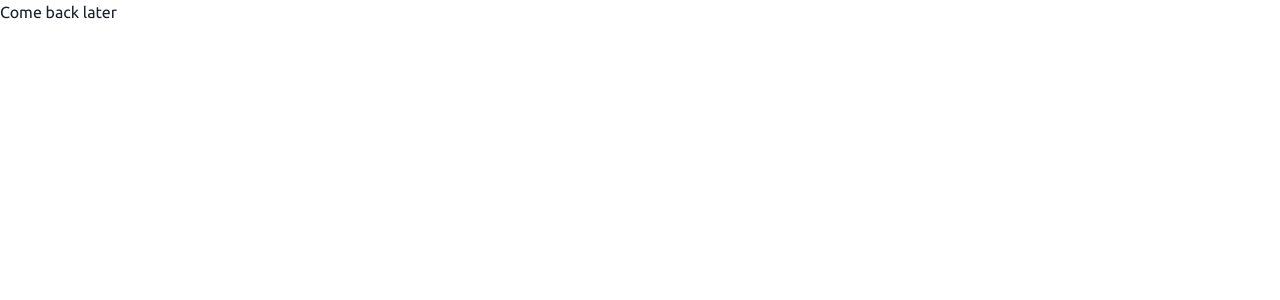
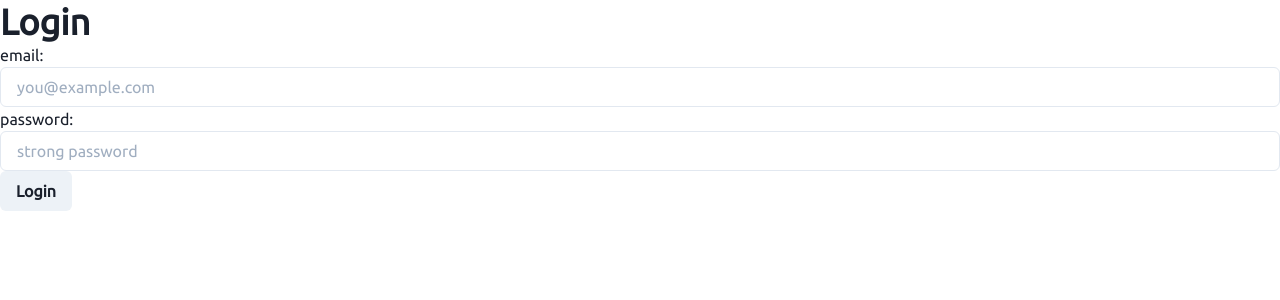
Before and after one commit to pSnehanshu/project-gogona, a React (Create React App) app in the folder frontend/: page /auth/login in a window 1280 px wide. Shown: the top 300 px of the page. Built offline with nearby package versions, Linux system fonts and the light colour scheme.

Commit message:
simple no-style login form with formik

```diff
--- a/frontend/package.json
+++ b/frontend/package.json
@@ -25,7 +25,8 @@
     "react-router-dom": "^6.3.0",
     "react-scripts": "5.0.1",
     "typescript": "^4.6.4",
-    "web-vitals": "^2.1.4"
+    "web-vitals": "^2.1.4",
+    "yup": "^0.32.11"
   },
   "scripts": {
     "start": "BROWSER=none react-scripts start",
--- a/frontend/src/App.tsx
+++ b/frontend/src/App.tsx
@@ -1,5 +1,32 @@
-function App() {
-  return <h1>Come back later</h1>;
+import { Box } from '@chakra-ui/react';
+import { Outlet, Route, Routes } from 'react-router-dom';
+import Login from './pages/auth/Login';
+import Signup from './pages/auth/Signup';
+
+function AppLayout() {
+  return <Box></Box>;
 }
 
-export default App;
+function AuthLayout() {
+  return (
+    <Box>
+      <Outlet />
+    </Box>
+  );
+}
+
+function AppRouter() {
+  return (
+    <Routes>
+      <Route path="/" element={<Outlet />}>
+        <Route index element={<AppLayout />} />
+        <Route path="auth" element={<AuthLayout />}>
+          <Route path="login" element={<Login />} />
+          <Route path="signup" element={<Signup />} />
+        </Route>
+      </Route>
+    </Routes>
+  );
+}
+
+export default AppRouter;
--- /dev/null
+++ b/frontend/src/components/form/Input.tsx
@@ -0,0 +1,19 @@
+import { Input as ChakraInput, Text } from '@chakra-ui/react';
+import { Field, useField } from 'formik';
+import type { FieldAttributes } from 'formik';
+
+export default function Input(props: FieldAttributes<any>) {
+  const [, meta] = useField(props.name);
+
+  return (
+    <>
+      <label>
+        {props.label ?? props.name}:
+        <Field {...props} as={ChakraInput} />
+      </label>
+      {meta.touched && meta.error ? (
+        <Text color="red">{meta.error}</Text>
+      ) : null}
+    </>
+  );
+}
--- /dev/null
+++ b/frontend/src/components/form/SubmitBtn.tsx
@@ -0,0 +1,17 @@
+import { Button, Spinner } from '@chakra-ui/react';
+import type { ButtonProps } from '@chakra-ui/react';
+import { useFormikContext } from 'formik';
+
+export default function SubmitBtn(props: { children?: string } & ButtonProps) {
+  const { errors, isSubmitting } = useFormikContext();
+
+  return (
+    <Button
+      {...props}
+      type="submit"
+      disabled={Object.values(errors).length > 0 || isSubmitting}
+    >
+      {isSubmitting ? <Spinner /> : props.children || 'Submit'}
+    </Button>
+  );
+}
--- /dev/null
+++ b/frontend/src/pages/auth/Login.tsx
@@ -0,0 +1,40 @@
+import { Box, Heading } from '@chakra-ui/react';
+import { Formik, Form } from 'formik';
+import * as yup from 'yup';
+import Input from '../../components/form/Input';
+import SubmitBtn from '../../components/form/SubmitBtn';
+
+const schema = yup.object().shape({
+  email: yup.string().email().required(),
+  password: yup.string().min(4).required(),
+});
+
+export default function Login() {
+  return (
+    <Box>
+      <Heading>Login</Heading>
+      <Formik
+        initialValues={{
+          email: '',
+          password: '',
+        }}
+        onSubmit={({ email, password }, { setSubmitting }) => {
+          setTimeout(() => {
+            setSubmitting(false);
+          }, 5000);
+        }}
+        validationSchema={schema}
+      >
+        <Form>
+          <Input type="email" name="email" placeholder="you@example.com" />
+          <Input
+            type="password"
+            name="password"
+            placeholder="strong password"
+          />
+          <SubmitBtn>Login</SubmitBtn>
+        </Form>
+      </Formik>
+    </Box>
+  );
+}
--- /dev/null
+++ b/frontend/src/pages/auth/Signup.tsx
@@ -0,0 +1,9 @@
+import { Box, Heading } from '@chakra-ui/react';
+
+export default function Signup() {
+  return (
+    <Box>
+      <Heading>Signup</Heading>
+    </Box>
+  );
+}
```
Also changed, not shown: 1 other file (tests, documents, lock files or other folders).
